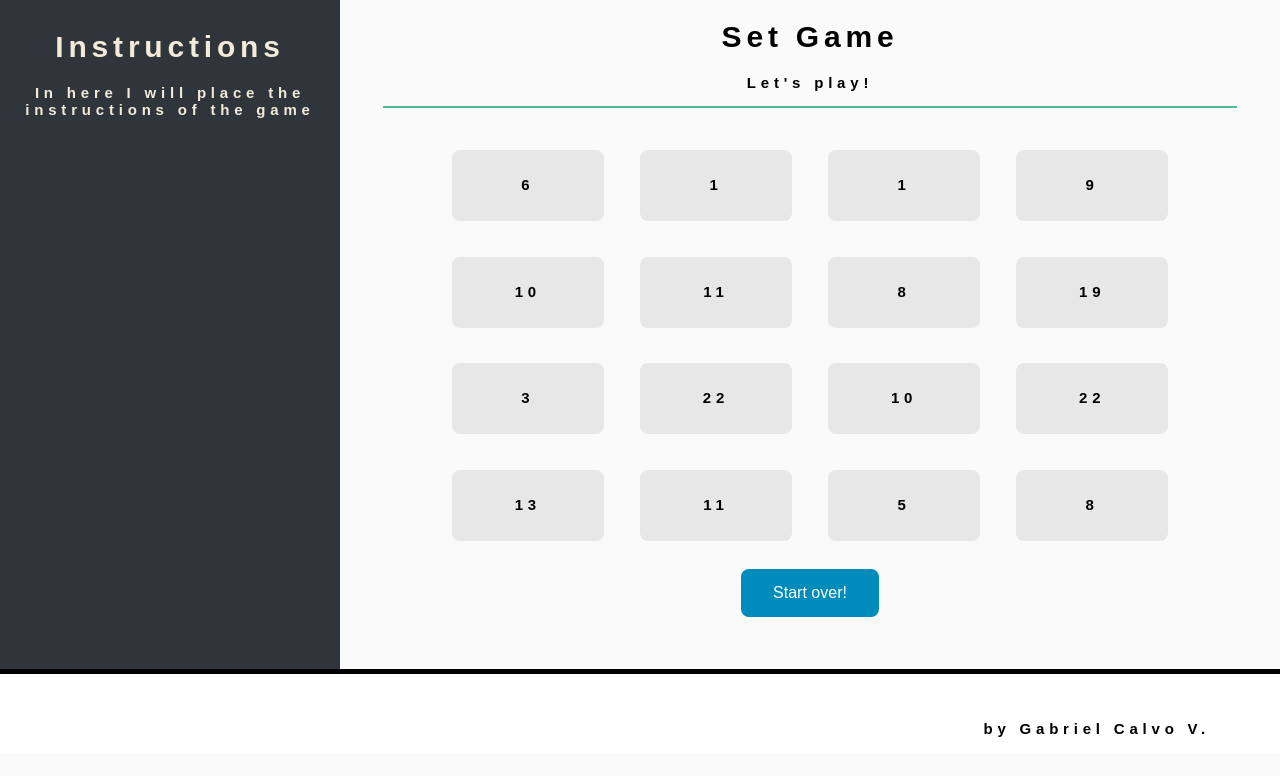
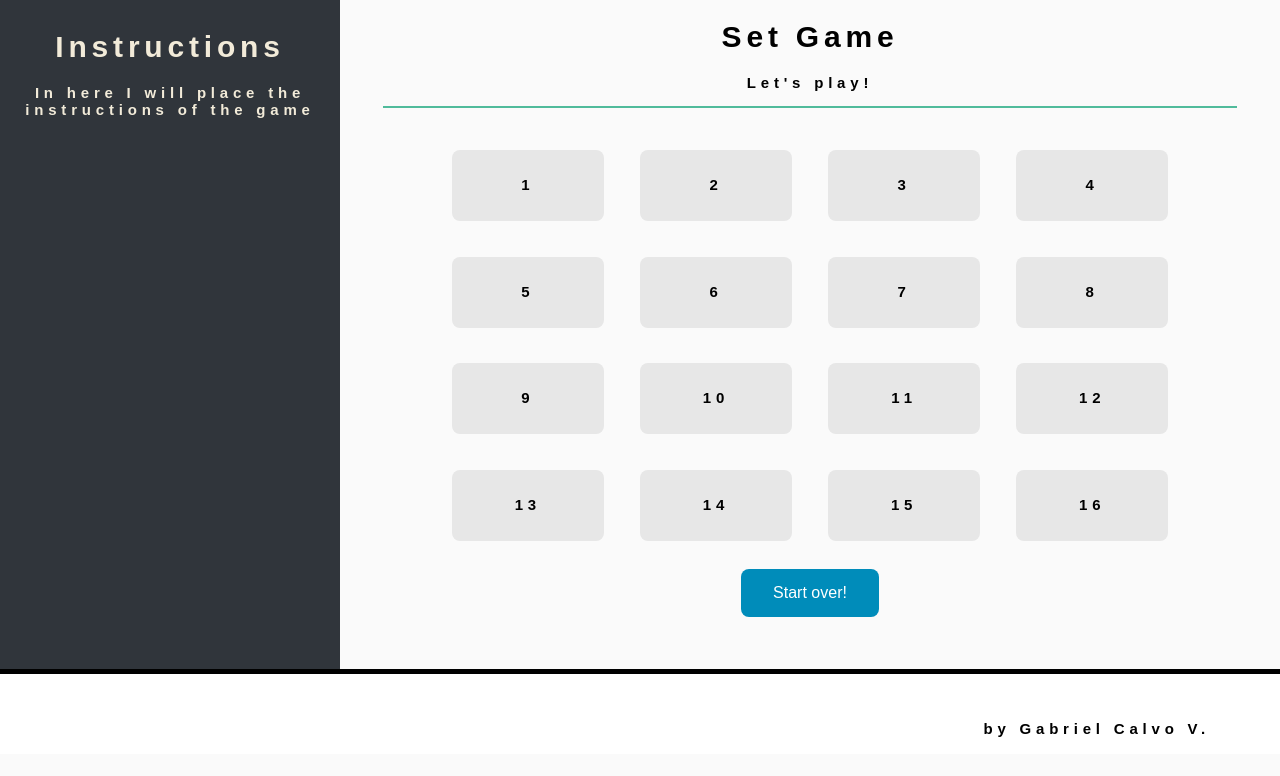
Before and after one commit to gcalvoCR/set-game, a React (Create React App) app: page / in a window 1280 px wide. Shown: the top 776 px of the page. Built offline with nearby package versions, Linux system fonts and the light colour scheme.

Commit message:
minor changes to fix reported vulnerability

```diff
--- a/src/App.jsx
+++ b/src/App.jsx
@@ -1,10 +1,10 @@
-import React, { Component } from 'react';
+import React from 'react';
 import './App.css';
 import Sidebar from './components/Sidebar';
 import Main from './components/Main';
 import Footer from './components/Footer';
 
-function App2(){
+function App(){
 
   return (
     <div>
@@ -17,4 +17,4 @@ function App2(){
   );
 }
 
-export default App2;
+export default App;
--- a/src/components/Card.jsx
+++ b/src/components/Card.jsx
@@ -7,7 +7,7 @@ class Card extends Component{
   }
 
   changeState = () => {
-    if(this.state.color=='gray'){
+    if(this.state.color==='gray'){
       this.setState(color => ({
         color: 'red' }));
     } else {
@@ -20,7 +20,7 @@ class Card extends Component{
   render(){
     return(
       <div className={`card-${this.state.color}`} onClick={this.changeState}>
-        <p>{this.props.card}</p>
+        <p>{this.props.card.number}</p>
       </div>
     )
   }
--- /dev/null
+++ b/src/components/Cards.jsx
@@ -0,0 +1,13 @@
+import React, { Component } from 'react';
+import Card from './Card';
+
+class Cards extends Component{
+  render(){
+    console.log(this.props.cards)
+    return this.props.cards.map((card, index)=>(
+      <Card key={index} card={card}/>
+    ));
+  }
+}
+
+export default Cards;
--- a/src/components/Main.jsx
+++ b/src/components/Main.jsx
@@ -1,55 +1,29 @@
 import React, { Component } from 'react';
-import Card from './Card';
+import Cards from './Cards';
 import Button from './Button';
 
 class Main extends Component{
 
   state = {
-    cards: [
-      {value: 1, number: 1, valid:true},
-      {value: 2, number: 2, valid:true},
-      {value: 3, number: 3, valid:true},
-      {value: 4, number: 4, valid:true},
-      {value: 5, number: 5, valid:true},
-      {value: 6, number: 6, valid:true},
-      {value: 7, number: 7, valid:true},
-      {value: 8, number: 8, valid:true},
-      {value: 9, number: 9, valid:true},
-      {value: 10, number: 10, valid:true},
-      {value: 11, number: 11, valid:true},
-      {value: 12, number: 12, valid:true},
-      {value: 13, number: 13, valid:true},
-      {value: 14, number: 14, valid:true},
-      {value: 15, number: 15, valid:true},
-      {value: 16, number: 16, valid:true},
-      {value: 17, number: 17, valid:true},
-      {value: 18, number: 18, valid:true},
-      {value: 19, number: 19, valid:true},
-      {value: 20, number: 20, valid:true},
-      {value: 21, number: 21, valid:true},
-      {value: 22, number: 22, valid:true},
-      {value: 23, number: 23, valid:true},
+    cards:[
+      {card: 1, number: 1, valid:true},
+      {card: 2, number: 2, valid:true},
+      {card: 3, number: 3, valid:true},
+      {card: 4, number: 4, valid:true},
+      {card: 5, number: 5, valid:true},
+      {card: 6, number: 6, valid:true},
+      {card: 7, number: 7, valid:true},
+      {card: 8, number: 8, valid:true},
+      {card: 9, number: 9, valid:true},
+      {card: 10, number: 10, valid:true},
+      {card: 11, number: 11, valid:true},
+      {card: 12, number: 12, valid:true},
+      {card: 13, number: 13, valid:true},
+      {card: 14, number: 14, valid:true},
+      {card: 15, number: 15, valid:true},
+      {card: 16, number: 16, valid:true}
     ]
   }
-
-  createTable () {
-    let table = []
-    for (let i = 0; i < 16; i++) {
-      let size = this.state.cards.length;
-      let x= Math.floor(Math.random()*size);
-      table.push(<Card card = {x}/>)
-    }
-    return table
-  }
-
-  onRemoveItem = i => {
-    this.setState(state => {
-      const list = state.cards.filter((item, j) => i !== j);
-      return {
-        list,
-      };
-    });
-  };
 
   render(){
     return (
@@ -58,7 +32,7 @@ class Main extends Component{
           <p>Let's play!</p>
           <div className="header-line"></div>
           <div className="card-section">
-            {this.createTable()}
+            <Cards cards={this.state.cards}/>
           </div>
           <Button/>
       </div>
```
